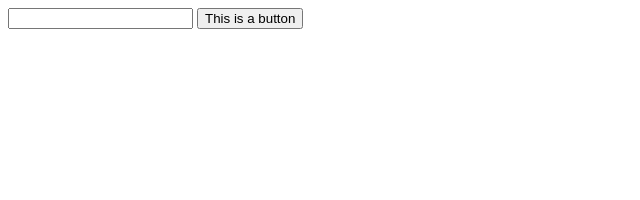
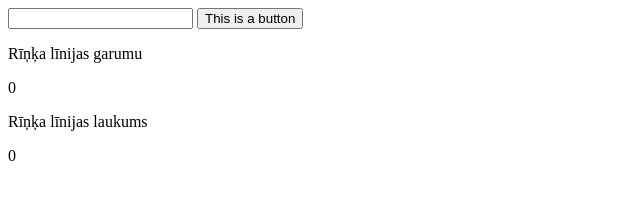
Before and after one commit to SumzDayss/Formativais08.11.2025, a plain HTML site: page index.html in a window 1280 px wide. Both pictures are taken after a click on the button "This is a button". Shown: the whole page, without its empty margins (0-640 px from the left). Drawn offline with Linux system fonts and the light colour scheme.

Commit message:
Finished code,Added a circle circumfierence and laukums

```diff
--- a/index.html
+++ b/index.html
@@ -8,12 +8,15 @@
 <body>
  <input id = "mainInput">
  <button id = "mainButton">This is a button </button>
- <p id = "mainId"></p>
+ <p>Rīņķa līnijas garumu</p>
+ <p id = "Output"></p>
+ <p>Rīņķa līnijas laukums</p>
+ <p id = "OutputLaukums"></p>
 
 
 
 
 
-    <script src=""></script>
+    <script src="script.js"></script>
 </body>
 </html>
--- a/script.js
+++ b/script.js
@@ -3,5 +3,12 @@ console.log("Hello world!")
 const inputNumber = document.getElementById("mainInput")
 const firstButton = document.getElementById("mainButton")
 const mainOutput = document.getElementById("Output")
+const SecondOutput = document.getElementById("OutputLaukums")
 
-mainButton.addEventListener("click",)
+mainButton.addEventListener("click", handelClicks)
+
+function handelClicks(){
+    let radiuss = mainInput.value
+    mainOutput.innerText = 2 * 3.14 * mainInput.value
+    SecondOutput.innerText = 3.14 * mainInput.value * mainInput.value
+}
```
